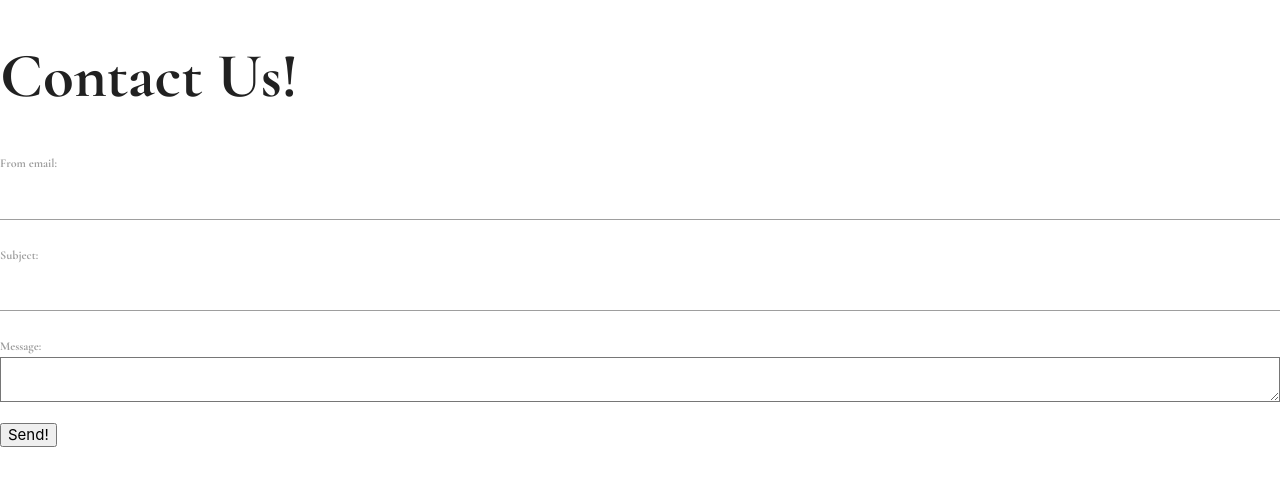
After one commit to johnrobertmahlan/rock-the-vote, a Django app: page /email/ in a window 1280 px wide. The commit adds this page. Shown: the top 486 px of the page. Run offline with Django 3.2, Linux system fonts and the light colour scheme.

Commit message:
build out email functionality

```diff
--- /dev/null
+++ b/knowyourvote/forms.py
@@ -0,0 +1,6 @@
+from django import forms
+
+class ContactForm(forms.Form):
+    from_email = forms.EmailField(required=True)
+    subject = forms.CharField(required=True)
+    message = forms.CharField(widget=forms.Textarea, required=True)
--- /dev/null
+++ b/main_app/forms.py
@@ -0,0 +1,6 @@
+from django import forms
+
+class ContactForm(forms.Form):
+    from_email = forms.EmailField(required=True)
+    subject = forms.CharField(required=True)
+    message = forms.CharField(widget=forms.Textarea, required=True)
--- a/main_app/static/css/style.css
+++ b/main_app/static/css/style.css
@@ -59,6 +59,10 @@ footer {
     color: blue;
     font-size: 150px;
     font-weight: 800;
+}
+
+#about-title:hover {
+    color: red;
 }
 
 .quote {
--- a/main_app/templates/about.html
+++ b/main_app/templates/about.html
@@ -2,7 +2,7 @@
 
 {% block content %}
 
-<h1 id="about-title">KNOW YOUR VOTE</h1>
+<a href="/"><h1 id="about-title">KNOW YOUR VOTE</h1></a>
 
 <h5 class="quote">There's no such thing as a vote that doesn't matter</h5>
 <h6 class="quote">-Barack Obama</h6>
@@ -26,7 +26,7 @@
         </h5>
         <br />
         <h5>
-            If you'd like to contact us for any reason, you can shoot us an email here.
+            If you'd like to contact us for any reason, you can shoot us an email <a href="{% url 'email' %}">here</a>.
         </h5>
     </div>
 </div>
--- /dev/null
+++ b/main_app/templates/email.html
@@ -0,0 +1,14 @@
+{% extends 'base.html' %}
+
+{% block content %}
+
+<h1>Contact Us!</h1>
+<form method="POST">
+    {% csrf_token %}
+    {{ form.as_p }}
+    <div class="form-actions">
+        <button type="submit">Send!</button>
+    </div>
+</form>
+
+{% endblock %}
--- a/main_app/urls.py
+++ b/main_app/urls.py
@@ -1,8 +1,11 @@
 from django.urls import path
 from . import views
+from .views import contactView, successView
 
 urlpatterns = [
     path('', views.home, name='home'),
     path('about/', views.about, name='about'),
     path('data/', views.get_data, name='data'),
+    path('email/', contactView, name='email'),
+    path('success/', successView, name='success')
 ]
--- a/main_app/views.py
+++ b/main_app/views.py
@@ -1,4 +1,7 @@
 from django.shortcuts import render, redirect
+from django.core.mail import send_mail, BadHeaderError
+from django.http import HttpResponse, HttpResponseRedirect
+from .forms import ContactForm
 import requests
 import json
 
@@ -132,37 +135,7 @@ def get_data(request):
                     test_representatives[official_idx]['office'] = office
 
         print(test_representatives)
-
-        # for official in officials:
-        #     idx = officials.index[official]
-        #     print(idx)
-        #     electedOffice[official['name']] = offices['officialIndices'[idx]]
-
-
-
-            # print(realOffice)
-        #     for idx in idxs:
-        #         realOffice[idx] = office['name']
-        #     return realOffice
-        # print(realOffice)
-        #     for index in indices:
-        #         if len(index) == 1:
-        #             index = index.join()
-        #             realOffice[index] = office['name']
-        #         else:
-        #             for idx in index:
-        #                 realOffice[idx] = office['name']
-        #         return realOffice
-        # print(realOffice)
         officeIndices = heldOffice.values()
-        # print(realOffice[(4,)])
-        # print(len(offices))
-        # print(len(officials))
-        # print(electedOffice)
-        # print(names)
-        # print(indices)
-        # print(heldOffice)
-        # print(officeIndices)
         return render(request, "data.html", {"address": address, "representatives": representatives, "names": names, "indices": indices, "heldOffice": heldOffice, 'officeIndices': officeIndices, 'realOffice': realOffice, 'test_representatives': test_representatives})
     elif request.method == 'POST' and 'elections' in request.POST:
         url = f"https://civicinfo.googleapis.com/civicinfo/v2/voterinfo?address={address}&electionId=7000&key=AIzaSyD5XEFhbr4Shpzlq44v6gPSljNyauVnSvs"
@@ -176,17 +149,21 @@ def get_data(request):
         locations = response.json()
         return render(request, "data.html", {"locations": locations, "address": address})
 
-# def representatives(request):
-#     address = request.POST['address']
-#     url = f"https://civicinfo.googleapis.com/civicinfo/v2/representatives?address={address}&includeOffices=true&key=AIzaSyD5XEFhbr4Shpzlq44v6gPSljNyauVnSvs"
-#     response = requests.get(url)
-#     representatives = response.json()
-#     print(representatives)
-#     return render(request, "data.html", {"representatives": representatives})
+def contactView(request):
+    if request.method == 'GET':
+        form = ContactForm()
+    else:
+        form = ContactForm(request.POST)
+        if form.is_valid():
+            subject = form.cleaned_data['subject']
+            from_email = form.cleaned_data['from_email']
+            message = form.cleaned_data['message']
+            try:
+                send_mail(subject, message, from_email, ['johnrobertmahlan@gmail.com'])
+            except BadHeaderError:
+                return HttpResponse('Invalid header found.')
+            return redirect('success')
+    return render(request, 'email.html', {'form': form})
 
-# def elections(request):
-#     address = request.POST['address']
-#     response = requests.get(f"https://civicinfo.googleapis.com/civicinfo/v2/voterinfo?address={address}&electionId=2000&key=AIzaSyD5XEFhbr4Shpzlq44v6gPSljNyauVnSvs")
-#     elections = response.json()
-#     print(elections)
-#     return render(request, "data.html", {"elections": elections})
+def successView(request):
+    return HttpResponse('Success! Thanks for your message!')
```
Also changed, not shown: knowyourvote/settings.py (+11 -0 lines).
